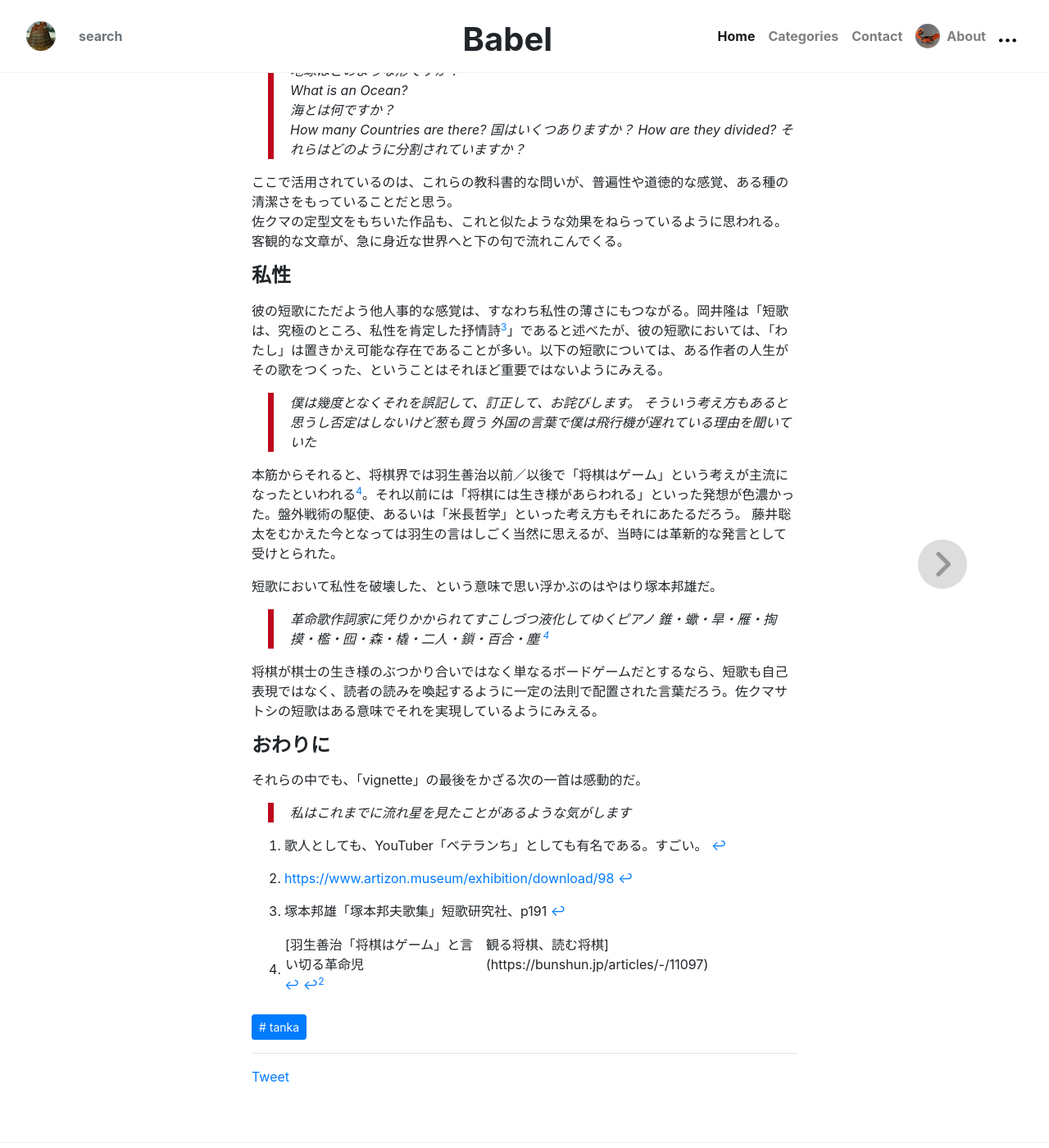
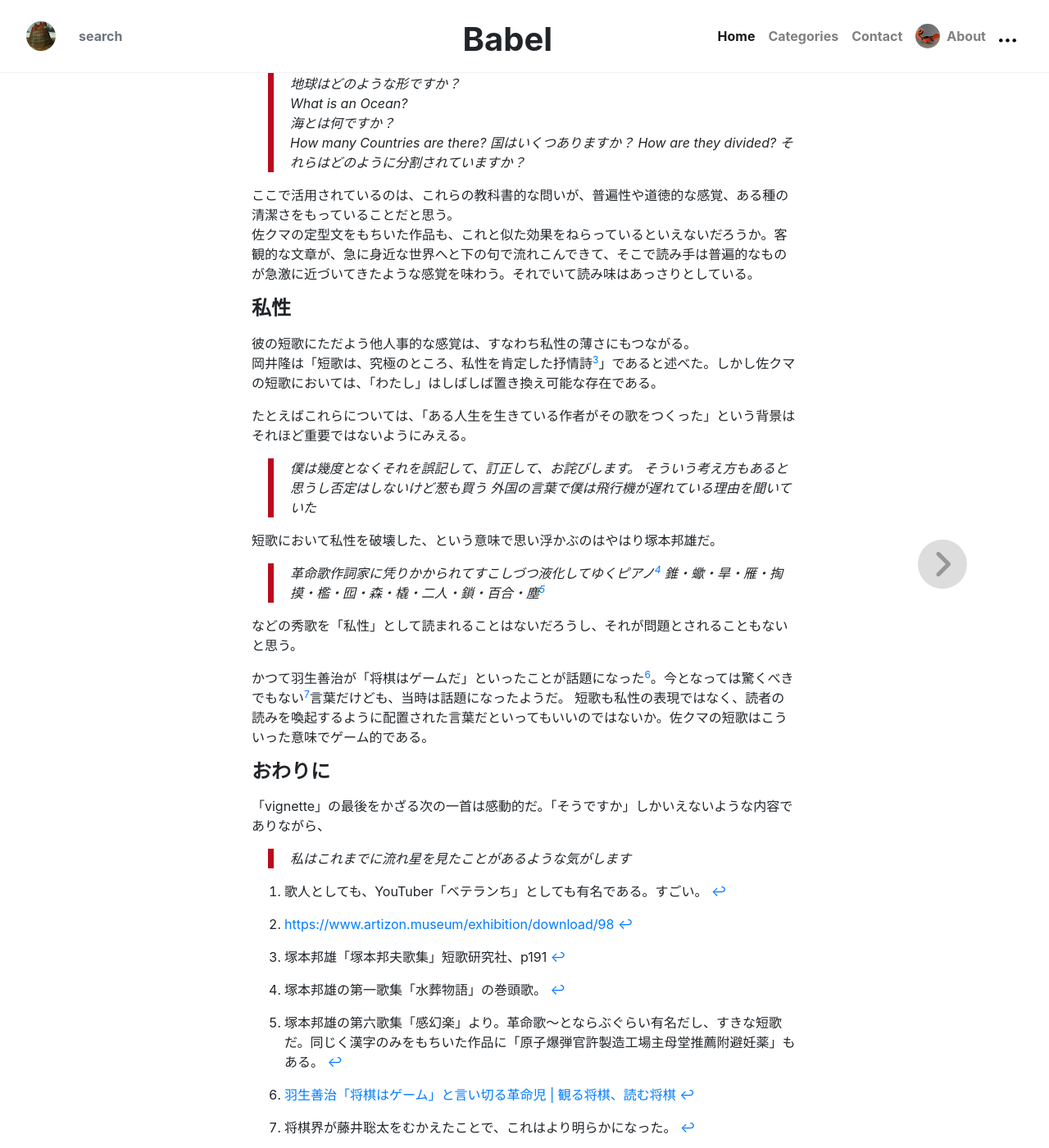
Before and after one commit to tenax66/tenax66.github.io, a Jekyll site: the page built from _posts/2024-02-29-standard-time.md, in a window 1280 px wide and 1400 px high, scrolled down 1765 px. Shown: the whole window at 82% size. Built offline with Jekyll 4.4.1, drawn with Linux system fonts in a browser that asks for light colours; nearby versions of some CDN libraries; library files that are not in the unit come from our copies; comment, search, counter and statistics services are not loaded; some of the changed text lies outside the part shown; grey boxes are pictures that could not be loaded.

Commit message:
final draft

```diff
--- a/_posts/2024-02-29-standard-time.md
+++ b/_posts/2024-02-29-standard-time.md
@@ -9,17 +9,19 @@
 
 #### はじめに
 
-わたしが佐クマサトシをはじめて知ったのは青松輝[^1]の[ブログ記事](https://vetechu.hatenablog.com/entry/2019/03/04/091308)だった。ここで連作「vignette」を読んで、こういう短歌をつくる人がいるのかと感嘆した。
-ひとつもっとも好きな歌を挙げよう。
+わたしが佐クマサトシをはじめて知ったのは青松輝[^1]の[ブログ記事](https://vetechu.hatenablog.com/entry/2019/03/04/091308)だった。ここで連作「vignette」を読んで、こういう短歌をつくる人がいるのかと思った。
+
+もっとも気に入った歌はやはりこれだ。
 
 > クリスマス・ソングが好きだ　クリスマス・ソングが好きだというのは嘘だ
 
-は、「標準時」の帯にもフィーチャーされていたけれども、「A かつ A でない」という端的な矛盾を、モチーフ選びのうまさでひとつの短歌に昇華している。できあがりはシンプルだが、このような構造の短歌をつくりたいと思いついても、実際にひとつの作品にするのは苦労のいることだと思う。
+「A かつ A でない」という端的な矛盾を、モチーフ選びのうまさでひとつの短歌に昇華している。できあがりはシンプルだが、このような構造の短歌をつくることを思いついても、実際にひとつの作品にするのは苦労のいることだと思う。
+「標準時」の帯でフィーチャーされていたのも納得である。
 
 #### フラットさ
 
-彼の短歌の特徴は感情のフラットさや、他人事的な感覚にあると思う。
-定型文を短歌の定型にはめてそこから横すべりさせるような作品群はそれをよくあらわしている。
+彼の短歌の特徴は感情のフラットさ、他人事的な感覚にあると思う。
+教科書に出てきそうな文章を横すべりさせて短歌の定型にはめたような作品群はそれをよくあらわしている。
 
 > 晩年は神秘主義へと陥った僕のほうから伝えておくね
 >
@@ -43,35 +45,39 @@
 > それらはどのように分割されていますか？
 
 ここで活用されているのは、これらの教科書的な問いが、普遍性や道徳的な感覚、ある種の清潔さをもっていることだと思う。
-佐クマの定型文をもちいた作品も、これと似たような効果をねらっているように思われる。客観的な文章が、急に身近な世界へと下の句で流れこんでくる。
+佐クマの定型文をもちいた作品も、これと似た効果をねらっているといえないだろうか。客観的な文章が、急に身近な世界へと下の句で流れこんできて、そこで読み手は普遍的なものが急激に近づいてきたような感覚を味わう。それでいて読み味はあっさりとしている。
 
 #### 私性
 
-彼の短歌にただよう他人事的な感覚は、すなわち私性の薄さにもつながる。岡井隆は「短歌は、究極のところ、私性を肯定した抒情詩[^3]」であると述べたが、彼の短歌においては、「わたし」は置きかえ可能な存在であることが多い。以下の短歌については、ある作者の人生がその歌をつくった、ということはそれほど重要ではないようにみえる。
+彼の短歌にただよう他人事的な感覚は、すなわち私性の薄さにもつながる。
+岡井隆は「短歌は、究極のところ、私性を肯定した抒情詩[^3]」であると述べた。しかし佐クマの短歌においては、「わたし」はしばしば置き換え可能な存在である。
+
+たとえばこれらについては、「ある人生を生きている作者がその歌をつくった」という背景はそれほど重要ではないようにみえる。
 
 > 僕は幾度となくそれを誤記して、訂正して、お詫びします。
 > そういう考え方もあると思うし否定はしないけど葱も買う
 > 外国の言葉で僕は飛行機が遅れている理由を聞いていた
 
-本筋からそれると、将棋界では羽生善治以前／以後で「将棋はゲーム」という考えが主流になったといわれる[^4]。それ以前には「将棋には生き様があらわれる」といった発想が色濃かった。盤外戦術の駆使、あるいは「米長哲学」といった考え方もそれにあたるだろう。
-藤井聡太をむかえた今となっては羽生の言はしごく当然に思えるが、当時には革新的な発言として受けとられた。
-
 短歌において私性を破壊した、という意味で思い浮かぶのはやはり塚本邦雄だ。
 
-> 革命歌作詞家に凭りかかられてすこしづつ液化してゆくピアノ
-> 錐・蠍・旱・雁・掏摸・檻・囮・森・橇・二人・鎖・百合・塵 [^4]
->
+> 革命歌作詞家に凭りかかられてすこしづつ液化してゆくピアノ[^7]
+> 錐・蠍・旱・雁・掏摸・檻・囮・森・橇・二人・鎖・百合・塵[^5]
 
-将棋が棋士の生き様のぶつかり合いではなく単なるボードゲームだとするなら、短歌も自己表現ではなく、読者の読みを喚起するように一定の法則で配置された言葉だろう。佐クマサトシの短歌はある意味でそれを実現しているようにみえる。
+などの秀歌を「私性」として読まれることはないだろうし、それが問題とされることもないと思う。
+
+かつて羽生善治が「将棋はゲームだ」といったことが話題になった[^4]。今となっては驚くべきでもない[^6]言葉だけども、当時は話題になったようだ。
+短歌も私性の表現ではなく、読者の読みを喚起するように配置された言葉だといってもいいのではないか。佐クマの短歌はこういった意味でゲーム的である。
 
 #### おわりに
 
-それらの中でも、「vignette」の最後をかざる次の一首は感動的だ。
+「vignette」の最後をかざる次の一首は感動的だ。「そうですか」しかいえないような内容でありながら、
 
 > 私はこれまでに流れ星を見たことがあるような気がします
 
 [^1]: 歌人としても、YouTuber「ベテランち」としても有名である。すごい。
 [^2]: [https://www.artizon.museum/exhibition/download/98](https://www.artizon.museum/exhibition/download/98)
 [^3]: 塚本邦雄「塚本邦夫歌集」短歌研究社、p191
-[^4]: [羽生善治「将棋はゲーム」と言い切る革命児 | 観る将棋、読む将棋](https://bunshun.jp/articles/-/11097)
-[^5]: TODO: 避妊薬
+[^4]: [羽生善治「将棋はゲーム」と言い切る革命児 \| 観る将棋、読む将棋](https://bunshun.jp/articles/-/11097)
+[^5]: 塚本邦雄の第六歌集「感幻楽」より。革命歌〜とならぶぐらい有名だし、すきな短歌だ。同じく漢字のみをもちいた作品に「原子爆弾官許製造工場主母堂推薦附避妊薬」もある。
+[^6]: 将棋界が藤井聡太をむかえたことで、これはより明らかになった。
+[^7]: 塚本邦雄の第一歌集「水葬物語」の巻頭歌。
```
